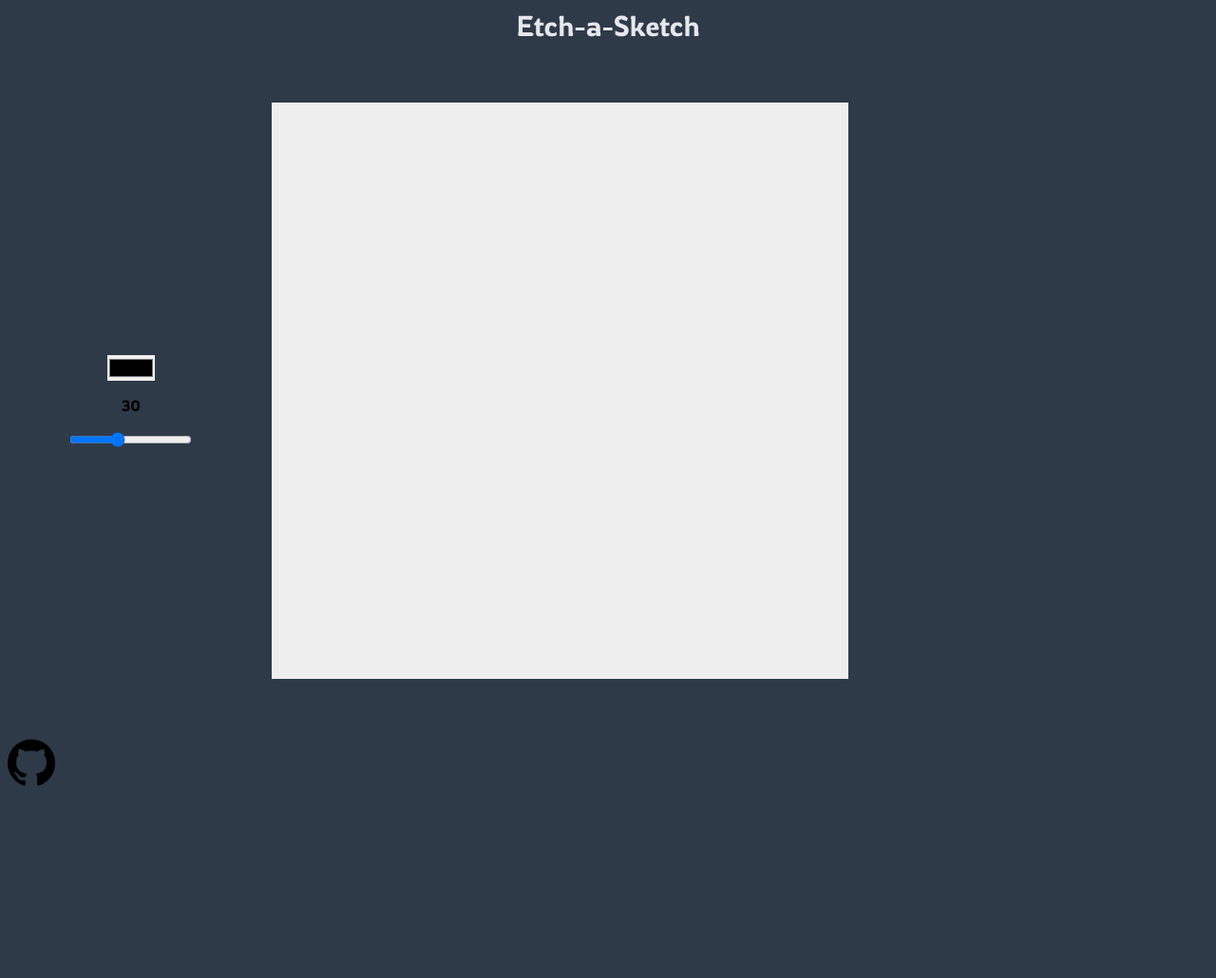
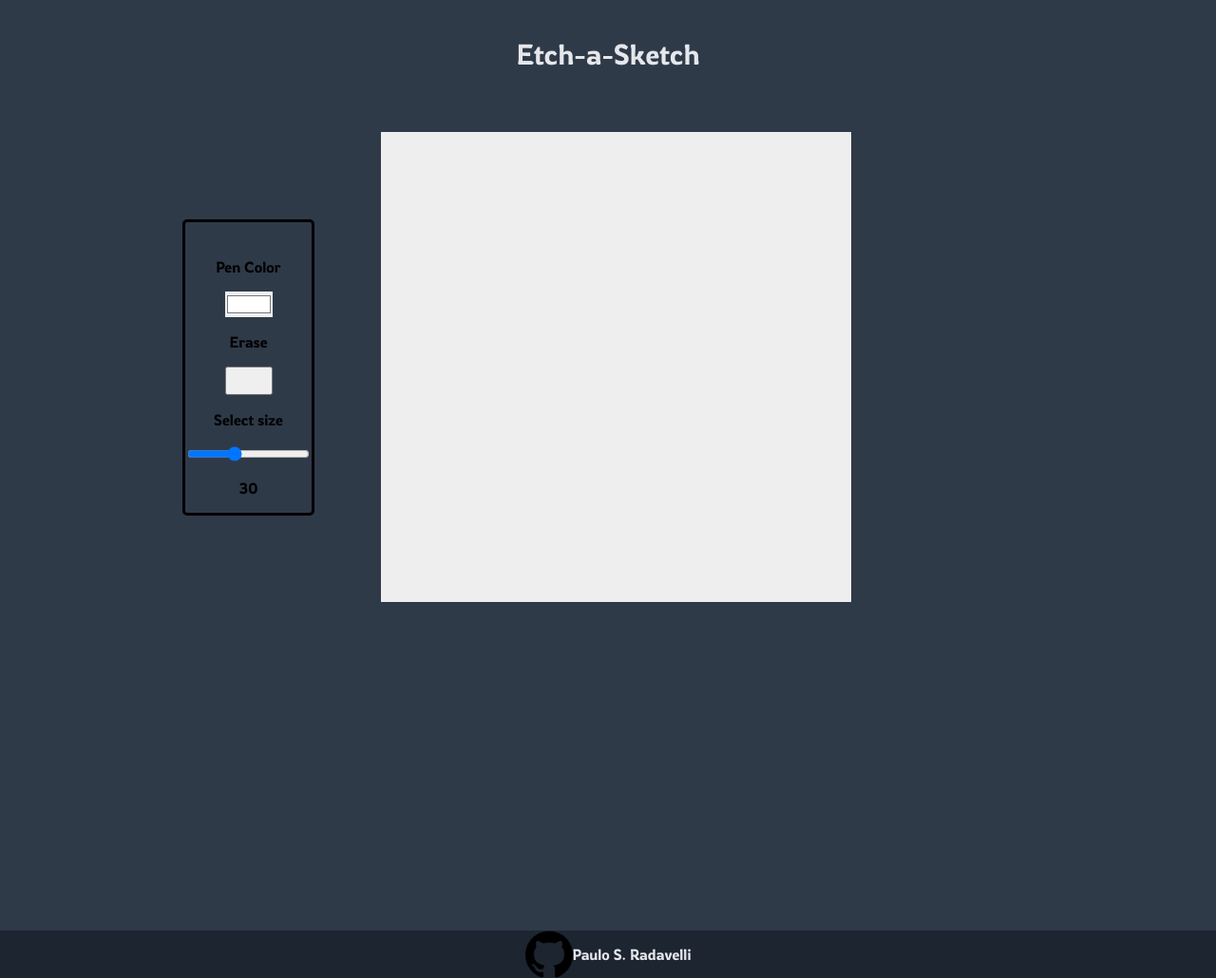
Before and after one commit to PauloRadavelli/etch-a-sketch, a plain HTML site: page index.html in a window 1280 px wide. Shown: the whole page at 95% size. Before the commit the page ends 840 px from the top, so only its background shows below. Drawn offline with Linux system fonts and the light colour scheme.

Commit message:
Style buttons, style footer, finish project

```diff
--- a/index.html
+++ b/index.html
@@ -15,13 +15,20 @@
     </header>
     <div class="draw-wrapper">
         <div class="btn-wrapper">
+            <p>Pen Color</p>
+            <input class="color" type="color" style="padding:0px; border:0px" value="#ffffff">
+            <p>Erase</p>
+            <button class="btn"></button>
+            <p>Select size</p>
             <input class="size-selector" type="range" value="30" max="80">
             <p class="value">30</p>
-            <input class="color" type="color" style="padding:0px; border:0px">
         </div>
             <div class="wrapper">
         </div>
     </div>
-    <footer><img class="git" src="./images/git.png"></footer>
+    <footer class="foot">
+        <img class="git" src="./images/git.png">
+        <a href="https://github.com/PauloRadavelli">Paulo S. Radavelli</a>
+    </footer>
 </body>
 </html>
--- a/index.js
+++ b/index.js
@@ -3,18 +3,26 @@ const r = document.querySelector(':root');
 const sizeSelector = document.querySelector(".size-selector");
 const value = document.querySelector(".value");
 let color = document.querySelector(".color");
+const button = document.querySelector(".btn");
 
 function createTable(gridSize) {
   r.style.setProperty('--size', gridSize)
   container.innerHTML= "";
   for (let i = 0; i < gridSize*gridSize; i += 1) {
     const createDiv = document.createElement('div');
+
     createDiv.addEventListener('mouseleave', () => {
       createDiv.style = `background-color: ${r.style.getPropertyValue('--colorPick')};`
-    })
+    });
+
+    button.addEventListener('click',()=>{
+      createDiv.style= "background-color: #ffffff";
+    });
+
     container.appendChild(createDiv);
   }
 }
+
 
 function changeSize(gridSize){
   createTable(gridSize)
--- a/style.css
+++ b/style.css
@@ -6,9 +6,11 @@
 body{
     background-color: #2f3a49;
     font-family: 'Rowdies', cursive;
+    margin: 0;
 }
 
 .head{
+    margin: 3% 3% 3% 3%;
     font-size: 30px;
     display: flex;
     justify-content: center;
@@ -29,6 +31,7 @@ body{
   padding-bottom: 100%;
 }
 
+
 .element:hover, .element.active {
     background-color: var(--colorPick);
 }
@@ -47,19 +50,23 @@ body{
     display: flex;
     align-items: center;
     justify-content: center;
-    flex-direction: column-reverse;
+    flex-direction: column;
     padding-top: 3%;
-    padding-right: 10%;
+    margin-right: 10%;
+    border-style: solid;
+    border-radius: 5px;
+    box-sizing: content-box;
 }
 
 .draw-wrapper{
     align-items: center;
     justify-content: center;
     display: flex;
-    height: 65%;
-    width: 65%;
-    margin: 5%;
-    border-color: red;
+    height: 55%;
+    width: 55%;
+    margin-top: 5%;
+    padding-left: 15%;
+    margin-bottom: 27%;
 }
 
 .git{
@@ -67,6 +74,19 @@ body{
     width: 50px;
 }
 
-.to-pick-color{
-    background-color: red;
+.btn{
+    height: 30px;
+    width: 50px;
 }
+
+.foot{
+    display: flex;
+    justify-content: center;
+    align-items: center;
+    background-color: #1d2531;
+}
+
+.foot > a{
+    text-decoration: none;
+    color:#E5E7EB
+}
```
